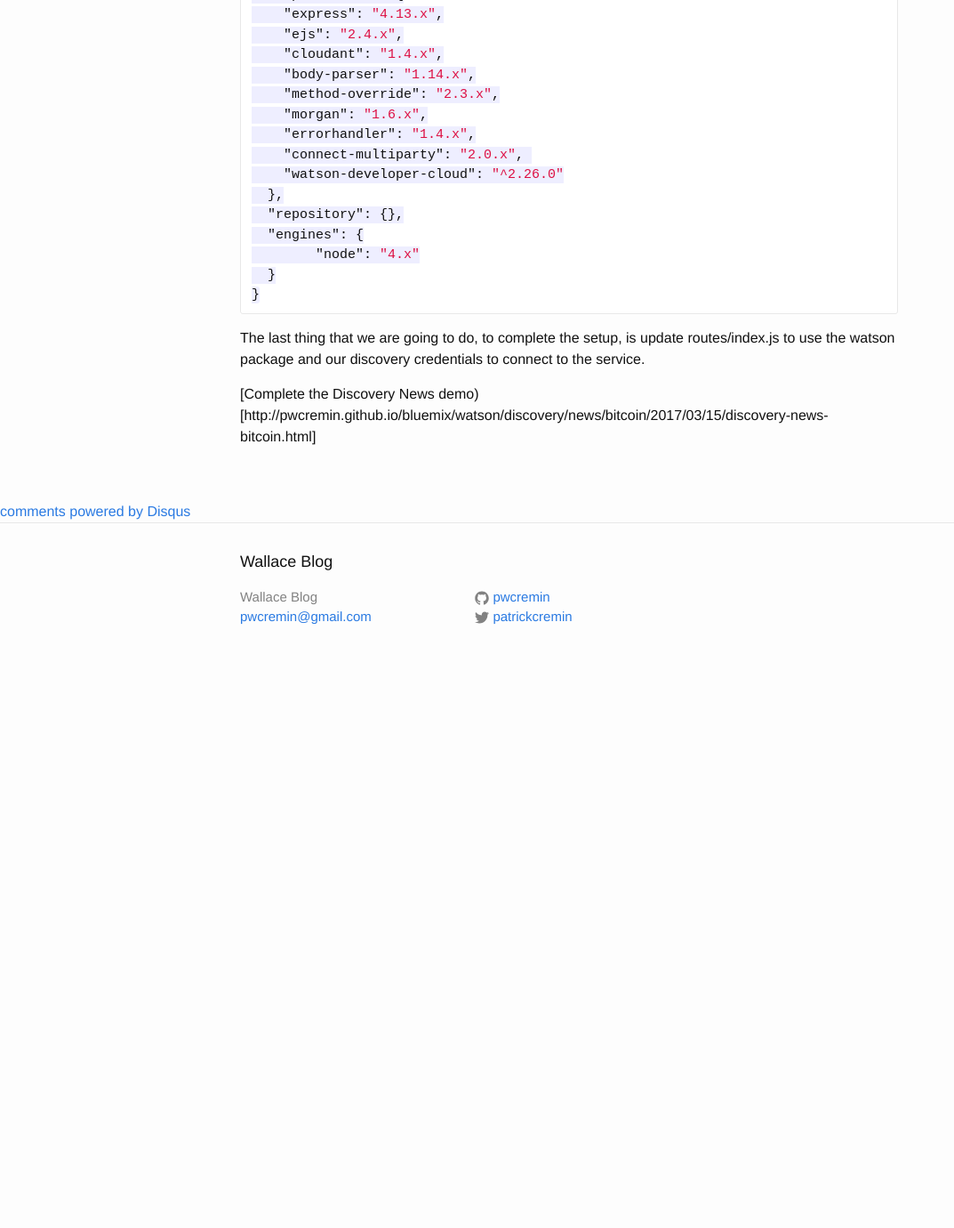
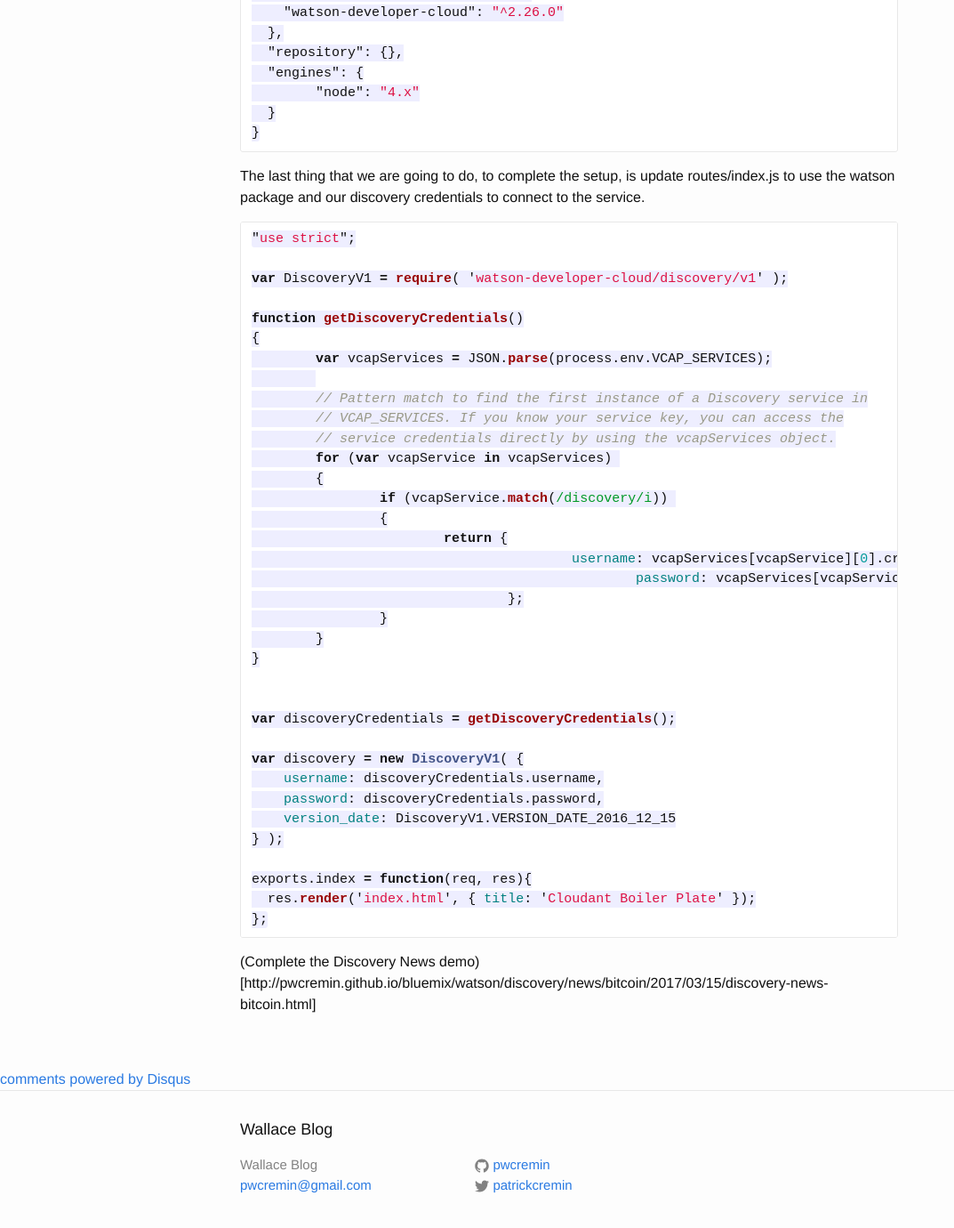
Before and after one commit to pwcremin/pwcremin.github.io, a Jekyll site: the page built from _posts/2017-03-17-learn-bluemix-devops.markdown, in a window 1280 px wide and 1400 px high, scrolled down 4888 px. Shown: the top 1380 px of the window at 89% size, without its empty margins (0-1073 px from the left). Built offline with Jekyll 4.4.1, drawn with Linux system fonts in a browser that asks for light colours; comment, search, counter and statistics services are not loaded; before the commit the page ends 5653 px from its top, so only the background shows below that.

Commit message:
Update 2017-03-17-learn-bluemix-devops.markdown

````diff
--- a/_posts/2017-03-17-learn-bluemix-devops.markdown
+++ b/_posts/2017-03-17-learn-bluemix-devops.markdown
@@ -87,7 +87,7 @@
 
 <br>
 <br>
-<img src="/assets/devops/discovery-service.png" width="750"/>
+<img src="/assets/devops/discovery-service.png" width="400"/>
 <br>
 <br>
 
@@ -152,5 +152,42 @@
 
 The last thing that we are going to do, to complete the setup, is update routes/index.js to use the watson package and our discovery credentials to connect to the service.
 
+```javascript
+"use strict";
 
-[Complete the Discovery News demo)[http://pwcremin.github.io/bluemix/watson/discovery/news/bitcoin/2017/03/15/discovery-news-bitcoin.html]
+var DiscoveryV1 = require( 'watson-developer-cloud/discovery/v1' );
+
+function getDiscoveryCredentials()
+{
+	var vcapServices = JSON.parse(process.env.VCAP_SERVICES);
+
+	// Pattern match to find the first instance of a Discovery service in
+	// VCAP_SERVICES. If you know your service key, you can access the
+	// service credentials directly by using the vcapServices object.
+	for (var vcapService in vcapServices)
+	{
+		if (vcapService.match(/discovery/i))
+		{
+		        return {
+		        		username: vcapServices[vcapService][0].credentials.username,
+						password: vcapServices[vcapService][0].credentials.password
+				};
+		}
+	}
+}
+
+
+var discoveryCredentials = getDiscoveryCredentials();
+
+var discovery = new DiscoveryV1( {
+    username: discoveryCredentials.username,
+    password: discoveryCredentials.password,
+    version_date: DiscoveryV1.VERSION_DATE_2016_12_15
+} );
+
+exports.index = function(req, res){
+  res.render('index.html', { title: 'Cloudant Boiler Plate' });
+};
+```
+
+(Complete the Discovery News demo)[http://pwcremin.github.io/bluemix/watson/discovery/news/bitcoin/2017/03/15/discovery-news-bitcoin.html]
````
